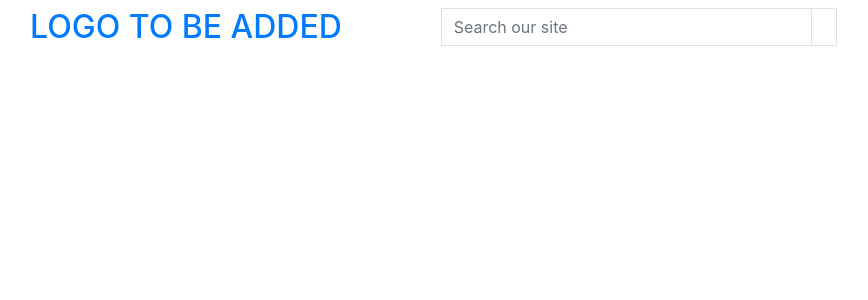
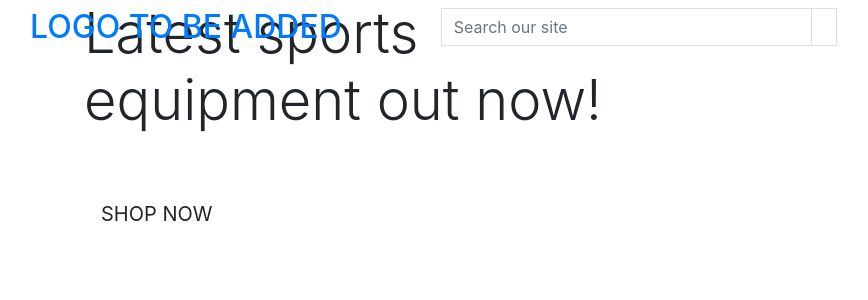
Before and after one commit to MannyBinning/sports-zone, a Django app: page / in a window 1280 px wide. Shown: the top 300 px of the page, without its empty margins (1-869 px from the left). Run offline with Django 3.2, Linux system fonts and the light colour scheme; some libraries are stand-ins or nearby versions.

Commit message:
added content for the home page

```diff
--- a/home/templates/home/index.html
+++ b/home/templates/home/index.html
@@ -2,5 +2,24 @@
 {% load static %}
 
 {% block page-header %}
+    <div class="container header-container">
+        <div class="row">
+            <div class="col"></div>
+        </div>
+    </div>
+{% endblock %}
 
+{% block content %}
+    <div class="container h-100">
+        <div class="row h-100">
+            <div class="col-7 col-md-6 my-auto">
+                <h1 class="display-4 logo-font text-black">Latest sports equipment out now!</h1>
+                <div class="my-5">
+                    <h4>
+                        <a href="" class="shop-now-button btn btn-lg rounded-0 text-uppercase py-3">Shop Now</a>
+                    </h4>
+                </div>
+            </div>
+        </div>
+    </div>
 {% endblock %}
```
